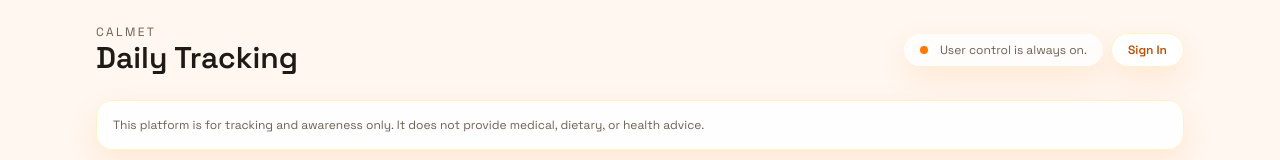
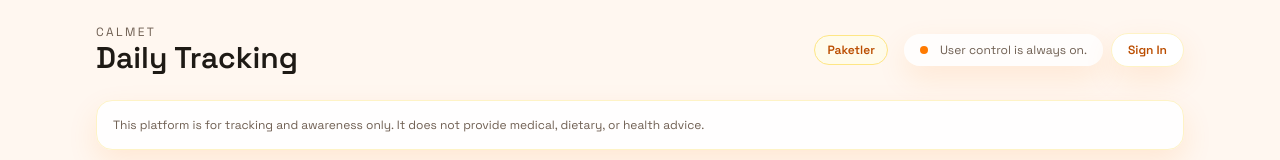
Before and after one commit to haliskoc/caori-app, a Next.js app: page /report in a window 1280 px wide. Shown: the top 160 px of the page. Built offline with nearby package versions, Linux system fonts and the light colour scheme; no server answers.

Commit message:
genral edit

```diff
--- a/src/app/api/v1/chat/route.ts
+++ b/src/app/api/v1/chat/route.ts
@@ -75,7 +75,7 @@ export async function POST(req: NextRequest) {
         }
 
         // Initialize Chat
-        const model = genAI.getGenerativeModel({ model: "gemini-pro" });
+        const model = genAI.getGenerativeModel({ model: "gemini-1.5-flash" });
 
         const systemInstruction = `
 Rol: Sen Calmet uygulamasının "Health Coach" adındaki yapay zeka asistanısın.
--- a/src/components/app-shell.tsx
+++ b/src/components/app-shell.tsx
@@ -139,6 +139,12 @@ export function AppShell({ children }: { children: React.ReactNode }) {
             <h1 className="text-2xl font-semibold sm:text-3xl">{t("Günlük Takip")}</h1>
           </div>
           <div className="flex w-full flex-wrap items-center gap-2 sm:w-auto sm:justify-end">
+            <Link
+              href="/pricing"
+              className="mr-2 rounded-full border border-amber-200 bg-amber-50 px-3 py-1.5 text-xs font-semibold text-amber-700 hover:bg-amber-100 transition-colors hidden sm:inline-block"
+            >
+              {t("Paketler")}
+            </Link>
             <div className="hidden items-center gap-3 rounded-full bg-white/80 px-4 py-2 text-xs text-muted shadow-soft sm:flex">
               <span className="h-2 w-2 rounded-full bg-accent" />
               {t("Kullanıcı kontrolü her zaman açık")}
--- a/src/lib/ai.ts
+++ b/src/lib/ai.ts
@@ -6,5 +6,5 @@ const apiKey = process.env.GOOGLE_AI_API_KEY?.trim();
 export const genAI = apiKey ? new GoogleGenerativeAI(apiKey) : null;
 
 export const AI_MODELS = {
-    GEMINI_PRO: "gemini-pro",
+    GEMINI_FLASH: "gemini-1.5-flash",
 };
```
